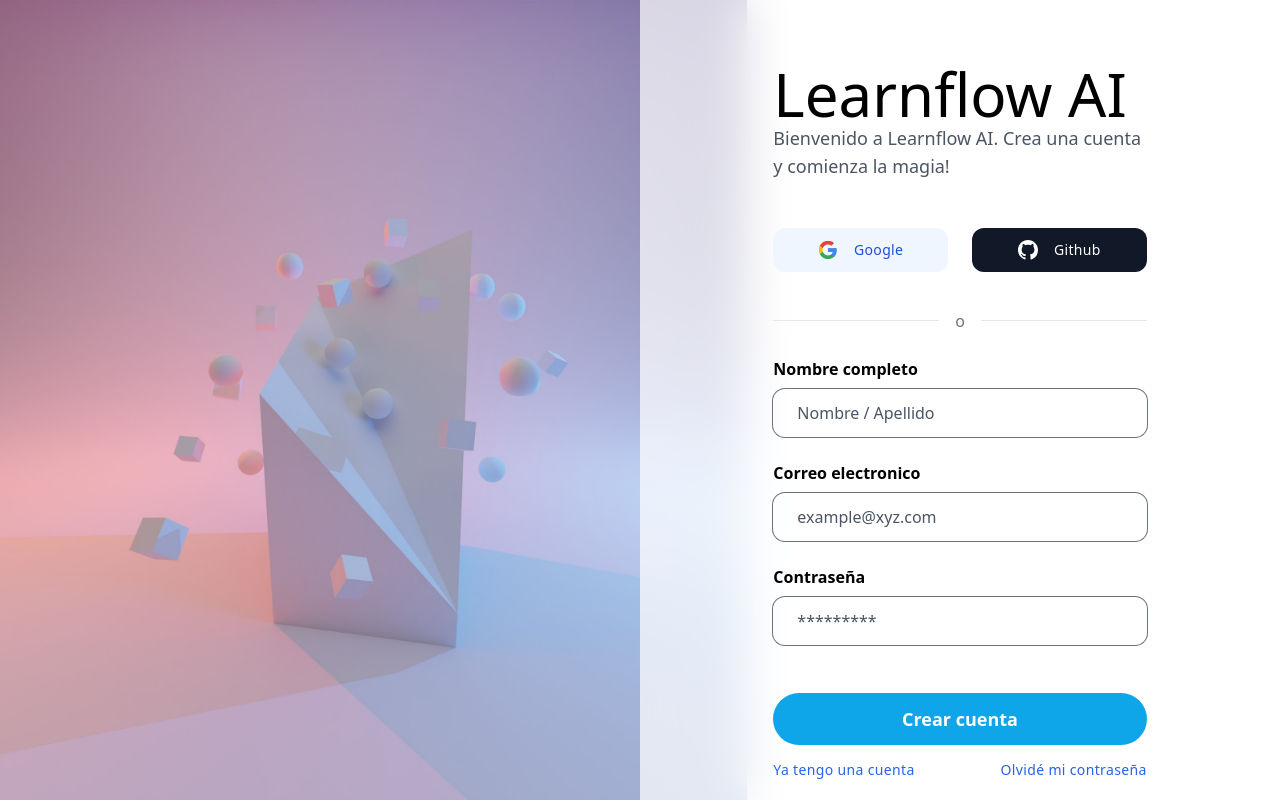
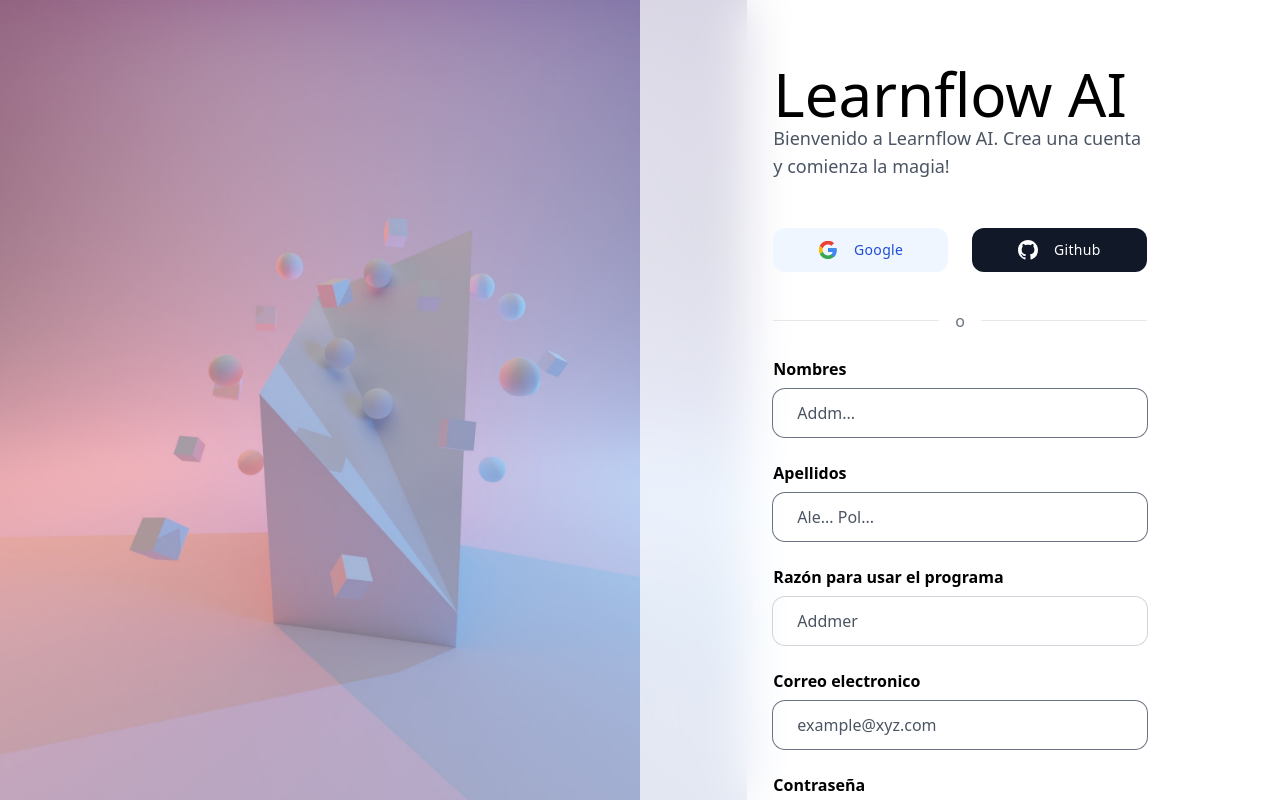
Before and after one commit to hiramgabriel1/learnflow, a SvelteKit app: page /auth/register in a window 1280 px wide. Shown: the top 802 px of the page. Built offline with nearby package versions, Linux system fonts and the light colour scheme.

Commit message:
register feature

```diff
--- a/src/routes/auth/register/+page.svelte
+++ b/src/routes/auth/register/+page.svelte
@@ -9,7 +9,7 @@
     username: "",
     lastName: "",
     userEmail: "",
-    isStudent: "",
+    isStudent: false,
     reasonsToUseApp: "",
     password: "",
   };
@@ -27,6 +27,7 @@
           body: JSON.stringify(formData),
         }
       );
+        console.log(saveUser)
 
       if (!saveUser.ok && saveUser.status !== 201 && saveUser.status !== 200) {
         return toast.error(
@@ -132,12 +133,31 @@
 
       <form on:submit|preventDefault={formHandler} class="space-y-6 py-6">
         <div class="flex flex-col">
-          <label class="pb-2 font-bold" for="">Nombre completo</label>
+          <label class="pb-2 font-bold" for="">Nombres</label>
           <input
             type="text"
-            placeholder="Nombre / Apellido"
+            placeholder="Addm..."
             bind:value={formData.username}
             required
+            class="w-full py-3 px-6 ring-1 ring-gray-300 rounded-xl placeholder-gray-600 bg-transparent transition disabled:ring-gray-200 disabled:bg-gray-100 disabled:placeholder-gray-400 invalid:ring-gray-500 focus:invalid:outline-none"
+          />
+        </div>
+        <div class="flex flex-col">
+          <label class="pb-2 font-bold" for="">Apellidos</label>
+          <input
+            type="text"
+            placeholder="Ale... Pol..."
+            bind:value={formData.lastName}
+            required
+            class="w-full py-3 px-6 ring-1 ring-gray-300 rounded-xl placeholder-gray-600 bg-transparent transition disabled:ring-gray-200 disabled:bg-gray-100 disabled:placeholder-gray-400 invalid:ring-gray-500 focus:invalid:outline-none"
+          />
+        </div>
+        <div class="flex flex-col">
+          <label class="pb-2 font-bold" for="">Razón para usar el programa</label>
+          <input
+            type="text"
+            placeholder="Addmer"
+            bind:value={formData.reasonsToUseApp}
             class="w-full py-3 px-6 ring-1 ring-gray-300 rounded-xl placeholder-gray-600 bg-transparent transition disabled:ring-gray-200 disabled:bg-gray-100 disabled:placeholder-gray-400 invalid:ring-gray-500 focus:invalid:outline-none"
           />
         </div>
```
